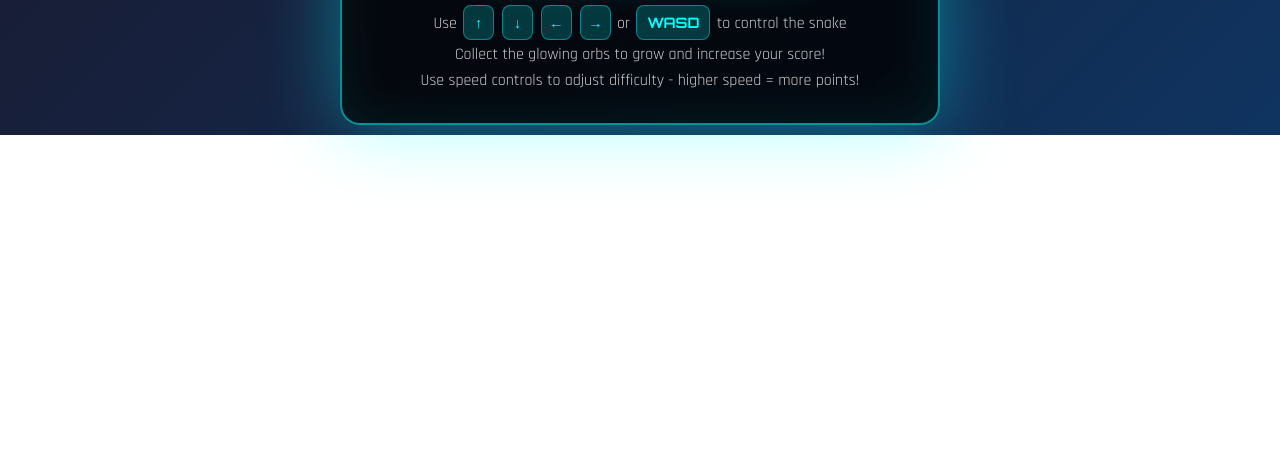
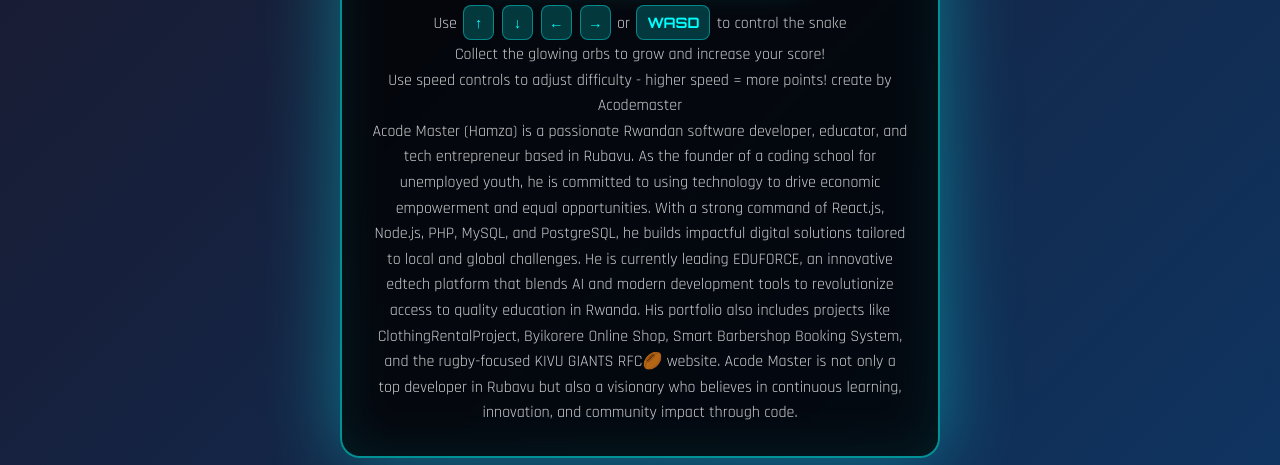
Before and after one commit to MFURANZIZA100/QUANTUM-SNAKE, a plain HTML site: page index.html in a window 1280 px wide. Shown: the part 882-1347 px from the top of the page. Before the commit the page ends 1017 px from the top, so only its background shows below. Drawn offline with Linux system fonts and the light colour scheme.

Commit message:
your new commit message

```diff
--- a/index.html
+++ b/index.html
@@ -540,6 +540,8 @@
             Use <span class="control-key">↑</span> <span class="control-key">↓</span> <span class="control-key">←</span> <span class="control-key">→</span> or <span class="control-key">WASD</span> to control the snake<br>
             Collect the glowing orbs to grow and increase your score!<br>
             Use speed controls to adjust difficulty - higher speed = more points!
+            <span>create by Acodemaster </span>
+            <p>Acode Master (Hamza) is a passionate Rwandan software developer, educator, and tech entrepreneur based in Rubavu. As the founder of a coding school for unemployed youth, he is committed to using technology to drive economic empowerment and equal opportunities. With a strong command of React.js, Node.js, PHP, MySQL, and PostgreSQL, he builds impactful digital solutions tailored to local and global challenges. He is currently leading EDUFORCE, an innovative edtech platform that blends AI and modern development tools to revolutionize access to quality education in Rwanda. His portfolio also includes projects like ClothingRentalProject, Byikorere Online Shop, Smart Barbershop Booking System, and the rugby-focused KIVU GIANTS RFC🏉 website. Acode Master is not only a top developer in Rubavu but also a visionary who believes in continuous learning, innovation, and community impact through code.</p>
         </div>
 
         <div class="mobile-controls" id="mobileControls">
```
